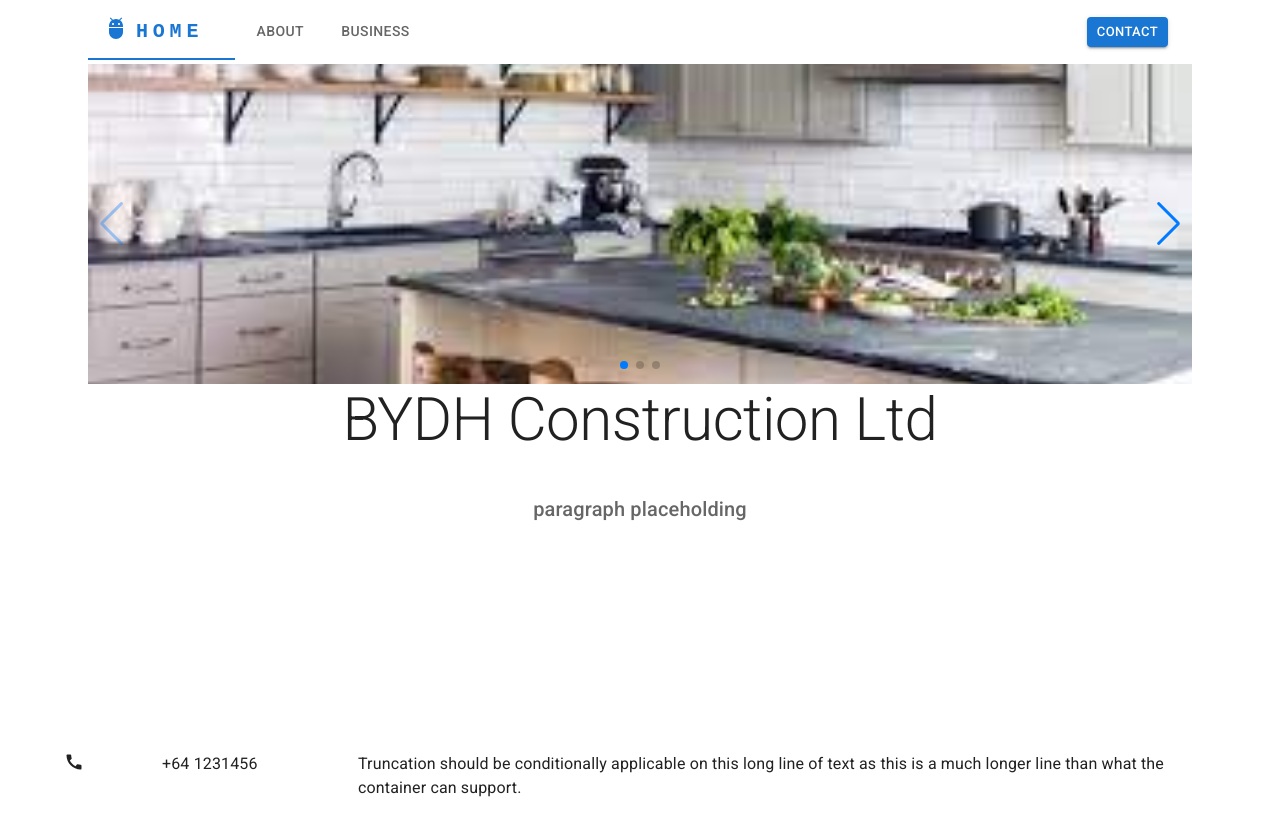
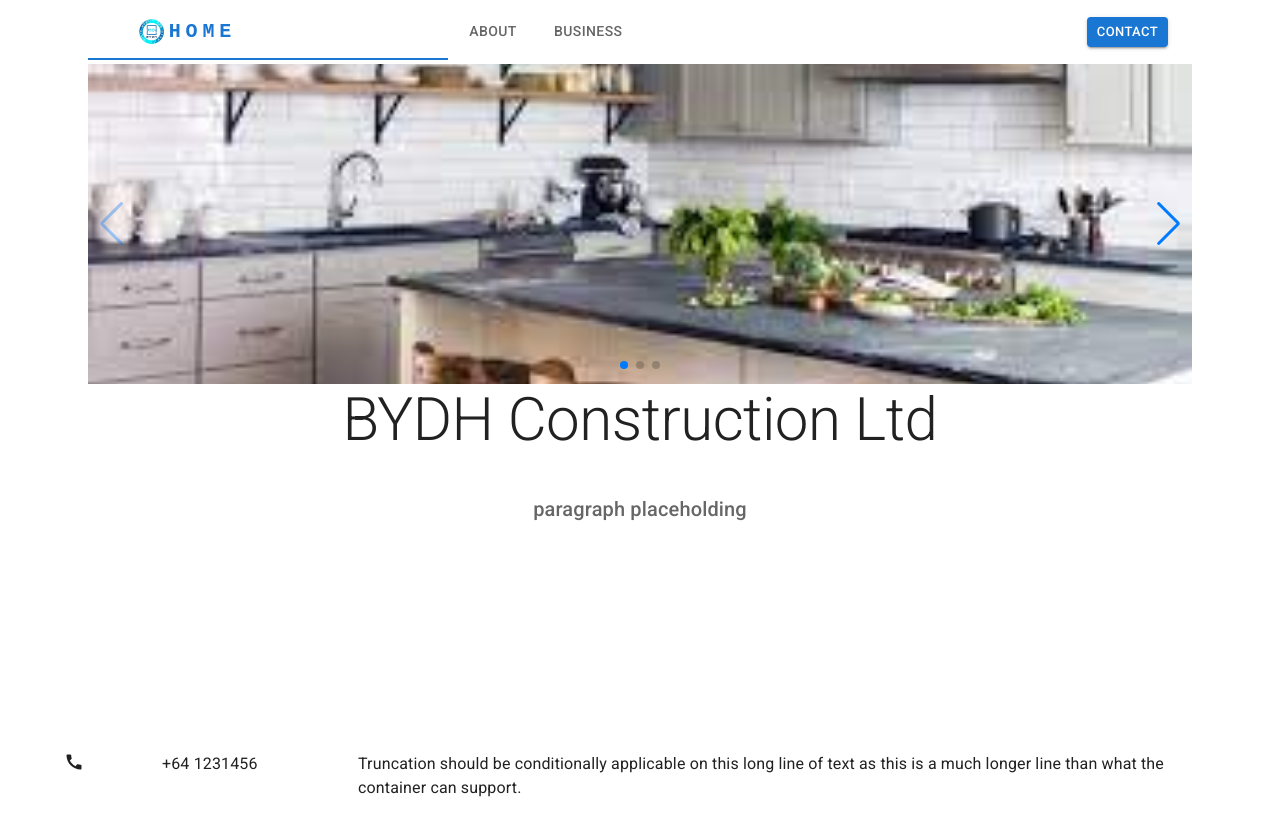
Before and after one commit to BydhLtd/bydh-web-main, a React (Create React App) app: page / in a window 1280 px wide. Shown: the top 836 px of the page. Built offline with nearby package versions, Linux system fonts and the light colour scheme.

Commit message:
changed svg logo for home page

```diff
--- a/src/components/Header/HeaderAppBar.jsx
+++ b/src/components/Header/HeaderAppBar.jsx
@@ -11,11 +11,15 @@ import Avatar from '@mui/material/Avatar';
 import Button from '@mui/material/Button';
 import Tooltip from '@mui/material/Tooltip';
 import MenuItem from '@mui/material/MenuItem';
-import AdbIcon from '@mui/icons-material/Adb';
+// custom bydh icon
+import { ReactComponent as Logosvg } from "../../resources/images/BYDH.svg";
+import SvgIcon from "@mui/material/SvgIcon";
+//import AdbIcon from '@mui/icons-material/Adb';
 import Tabs from "@mui/material/Tabs";
 import Tab from "@mui/material/Tab";
 import { Link,  useLocation } from "react-router-dom";
 import Logo  from '../../resources/images/BYDH.png';
+
 
 
 const pages = ['About', 'Business' ];
@@ -37,7 +41,9 @@ const HeaderAppBar = ({routes}) => {
   const logo = () =>{
     return(
       <Box sx={{ display: { xs: 'none', md: 'flex' }}}>
-          <AdbIcon sx={{mr:1}}/>
+      <SvgIcon sx={{mr:1}}/>
+      <Logosvg className="icon"/>
+
           <Typography
             variant="h6"
             noWrap
@@ -54,9 +60,12 @@ const HeaderAppBar = ({routes}) => {
           >
             Home
           </Typography>
+
+
       </Box>
     );
   }
+
 
 
   return (
@@ -104,7 +113,7 @@ const HeaderAppBar = ({routes}) => {
               ))}
             </Menu>
           </Box>
-          <AdbIcon sx={{ display: { xs: 'flex', md: 'none' }, mr: 1,  ml: { xs: 5, md: 0 }   }} />
+          <SvgIcon sx={{ display: { xs: 'flex', md: 'none' }, mr: 1,  ml: { xs: 5, md: 0 }   }} />
           <Typography
             variant="h5"
             noWrap
--- a/src/style.css
+++ b/src/style.css
@@ -49,3 +49,9 @@
     height: 100%;
     object-fit: cover;
 }
+
+.icon {
+  width: 10%;
+  height: 10%;
+
+}
```
Also changed, not shown: src/resources/images/BYDH.svg (added).
